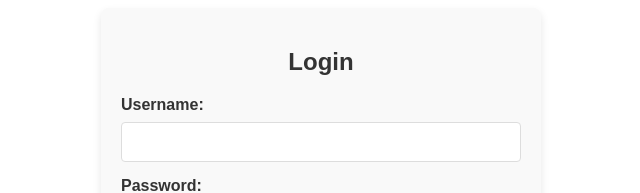
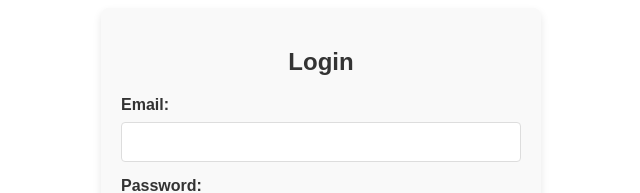
Before and after one commit to Fatma-KGamal/Shipping-System-Tools3, an Angular app in the folder my-app/: page /login in a window 1280 px wide. Shown: the top 193 px of the page, without its empty margins (319-959 px from the left). Built offline with nearby package versions, Linux system fonts and the light colour scheme.

Commit message:
Login with email

```diff
--- a/my-app/src/app/login/login.component.html
+++ b/my-app/src/app/login/login.component.html
@@ -2,8 +2,9 @@
 <div>
     <h2>Login</h2>
     <form (ngSubmit)="onSubmit()">
-        <label for="username">Username:</label>
-        <input type="text" id="username" [(ngModel)]="username" name="username" required>
+<!--        <label for="username">Username:</label> -->
+        <label for = "email">Email:</label>
+        <input type="text" id="email" [(ngModel)]="email" name="email" required>
 
         <label for="password">Password:</label>
         <input type="password" id="password" [(ngModel)]="password" name="password" required>
--- a/my-app/src/app/login/login.component.ts
+++ b/my-app/src/app/login/login.component.ts
@@ -8,14 +8,16 @@ import { HttpClient } from '@angular/common/http';
   styleUrls: ['./login.component.css']
 })
 export class LoginComponent {
-  username: string = '';
+  //username: string = '';
+  email: string = '';
   password: string = '';
 
   constructor(private http: HttpClient) {}
 
   onSubmit() {
     const credentials = {
-      username: this.username,
+      //username: this.username,
+      email: this.email,
       password: this.password
     };
 
```
Also changed, not shown: 1 other file (tests, documents, lock files or other folders).
